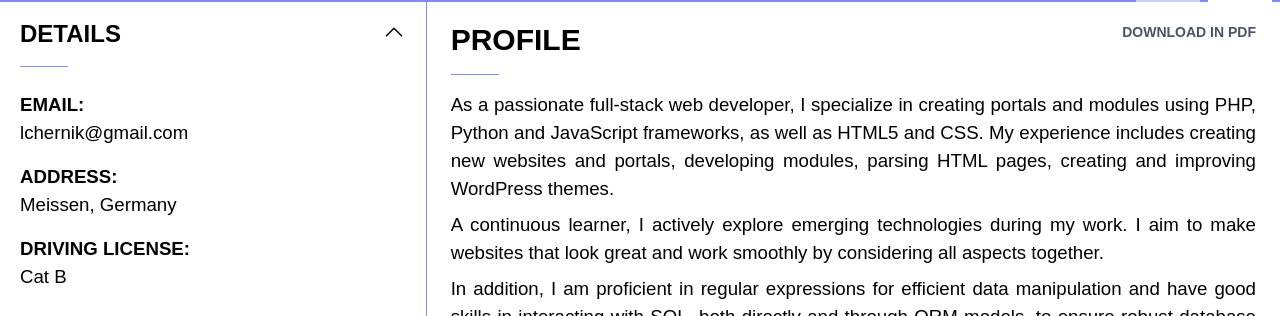
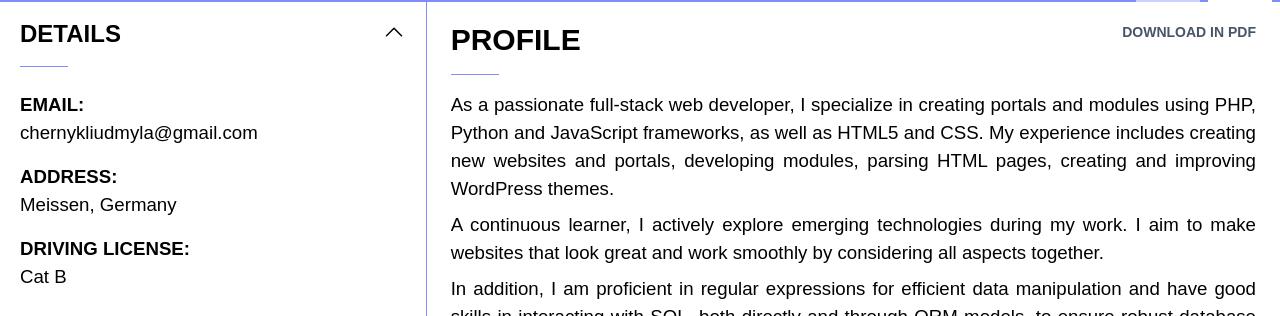
Before and after one commit to lydalyu/lydalyu.github.io, a Jekyll site: the page built from index.markdown, in a window 1280 px wide and 900 px high. Shown: the part 138-454 px from the top of the window. Built offline with Jekyll 4.4.1, drawn with Linux system fonts in a browser that asks for light colours; nearby versions of some CDN libraries.

Commit message:
base site

```diff
--- a/_data/de.json
+++ b/_data/de.json
@@ -8,7 +8,7 @@
         "city": "Meißen",
         "mail": {
             "label": "E-Mail",
-            "text": "lchernik@gmail.com"
+            "text": "chernykliudmyla@gmail.com"
         },
         "drive_license": {
             "label": "Führerschein",
--- a/_data/en.json
+++ b/_data/en.json
@@ -8,7 +8,7 @@
         "city": "Meissen",
         "mail": {
             "label" : "Email",
-            "text" : "lchernik@gmail.com"
+            "text" : "chernykliudmyla@gmail.com"
         },
         "drive_license" : {
             "label" : "Driving license",
```
